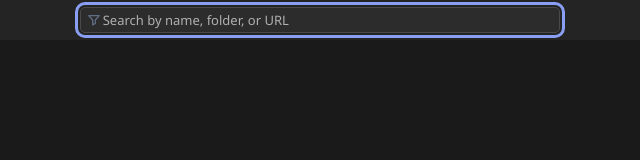
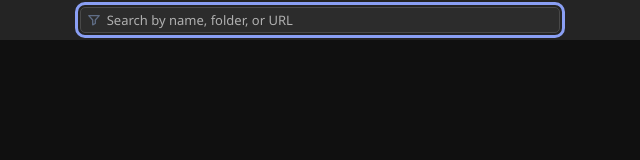
Before and after one commit to taizod1024/chrome-bookmark-extension, a browser extension: page extension/index.html in a window 1280 px wide. Shown: the full height of the page, 128-768 px from the left. Drawn offline with Linux system fonts and the dark colour scheme.

Commit message:
feat: update color scheme for unmatched panels and page background in style.css

```diff
--- a/extension/style.css
+++ b/extension/style.css
@@ -37,12 +37,12 @@
     --toolbar-foreground: #ededed;
     --surface-background: #2c2c2c;
     --panel-header-background: #363636;
-    --unmatched-panel-background: #282828;
-    --unmatched-panel-header-background: #323232;
+    --unmatched-panel-background: #151515;
+    --unmatched-panel-header-background: #1c1c1c;
     --surface-foreground: #e8e8e8;
     --entry-title-color: #d4d4d4;
     --entry-link-hover-color: #a9bcff;
-    --page-background: #1a1a1a;
+    --page-background: #101010;
     --input-border: #494949;
     --surface-border: #414141;
     --header-border: #494949;
@@ -72,7 +72,7 @@ button:focus-visible, a:focus-visible, input:focus-visible { outline: 3px solid
 h1, h2, h3, p { margin: 0; }
 h1 { font-size: 16px; line-height: 1; letter-spacing: .02em; }
 .search-group { display: flex; align-items: center; gap: 8px; width: 100%; max-width: 600px; min-width: 0; margin: 0 auto; }
-.search { display: flex; align-items: center; flex: 1; max-width: 480px; min-width: 0; height: 26px; margin: 0; padding: 0 6px; background: var(--surface-background); border: 1px solid var(--input-border); border-radius: 5px; color: #5f6d86; transform: translateY(0); }
+.search { display: flex; align-items: center; gap: 4px; flex: 1; max-width: 480px; min-width: 0; height: 26px; margin: 0; padding: 0 6px; background: var(--surface-background); border: 1px solid var(--input-border); border-radius: 5px; color: #5f6d86; transform: translateY(0); }
 .search-icon { width: 14px; height: 14px; flex: none; }
 .search input { width: 100%; height: 24px; border: 0; outline: 0; background: transparent; font-size: 13px; color: var(--surface-foreground); }
 .search input::placeholder { color: var(--muted-text); }
```
